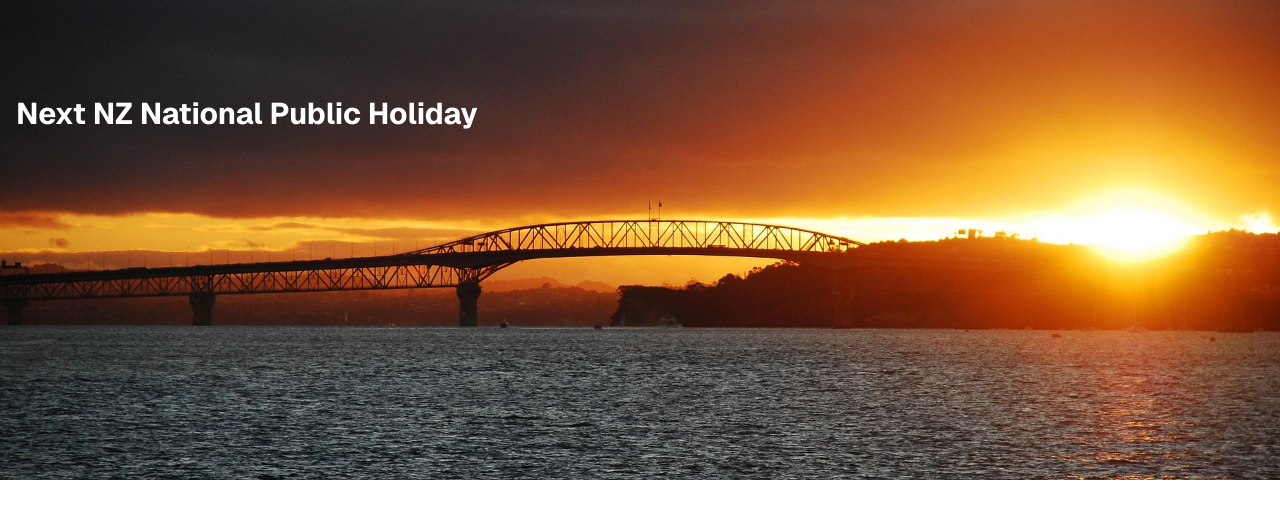
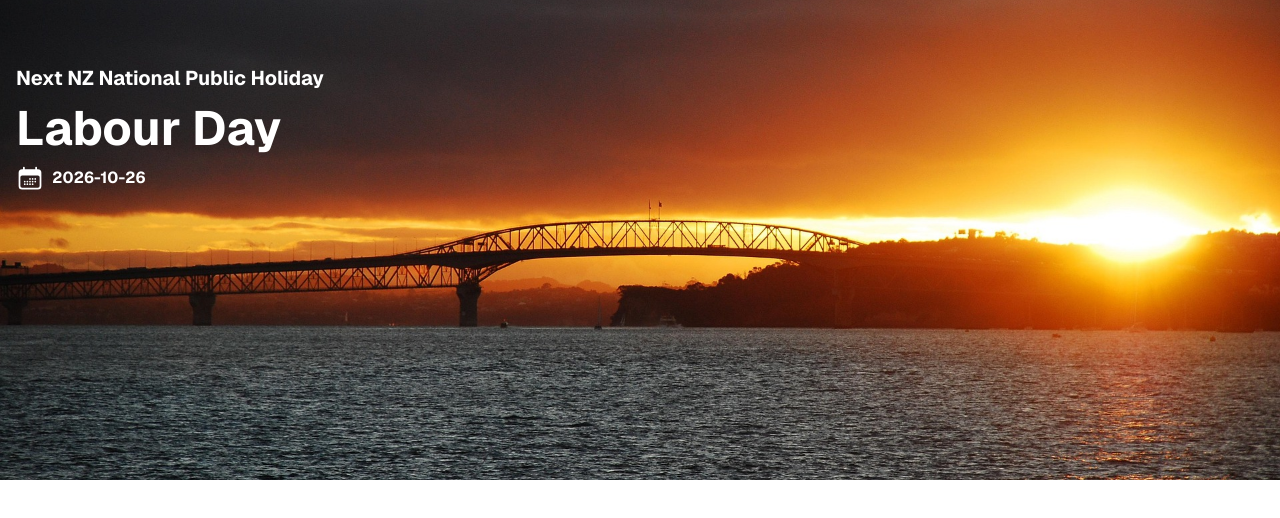
Before and after one commit to Sai-Panda/next-public-holiday-nz, a Next.js app: page / in a window 1280 px wide. Shown: the top 518 px of the page. Built offline with nearby package versions, Linux system fonts and the light colour scheme.

Commit message:
Add more

```diff
--- a/app/components/holiday-countdown-page.tsx
+++ b/app/components/holiday-countdown-page.tsx
@@ -9,6 +9,8 @@ import {
 } from "../util/holiday.util";
 import { holidays } from "../types/holidays";
 import bgImage from '../../public/harbourbridge.jpg'
+import { CalendarDaysIcon } from '@heroicons/react/24/solid'
+
 
 const countdownLegend = ["Days", "Hours", "Minutes", "Seconds"] as const;
 
@@ -149,10 +151,22 @@ export default function HolidayCountdownPage({ simulatedNow }: HolidayCountdownP
           fill
           className="object-cover z-10"
         />
-        <div className="text-3xl p-4 w-6/7 text-white relative z-10 top-1/6">
-          Next NZ National Public Holiday
+        <div className="p-4 relative z-10 text-white top-1/10">
+          <div className="text-xl w-6/7">
+            Next NZ National Public Holiday
+          </div>
+
+          <div className="text-5xl my-3">
+            {nextHoliday.name}
+          </div>
+
+          <div className="flex flex-row items-center">
+            <CalendarDaysIcon className="size-7"/>
+            <div className="ml-2">
+              {nextHolidayDate}
+            </div>
+          </div>
         </div>
-
       </div>
     </main>
   );
--- a/package.json
+++ b/package.json
@@ -9,6 +9,7 @@
     "lint": "eslint"
   },
   "dependencies": {
+    "@heroicons/react": "^2.2.0",
     "next": "16.2.9",
     "react": "19.2.4",
     "react-dom": "19.2.4"
```
Also changed, not shown: public/queenstown.jpg (deleted), 1 other file (tests, documents, lock files or other folders).
